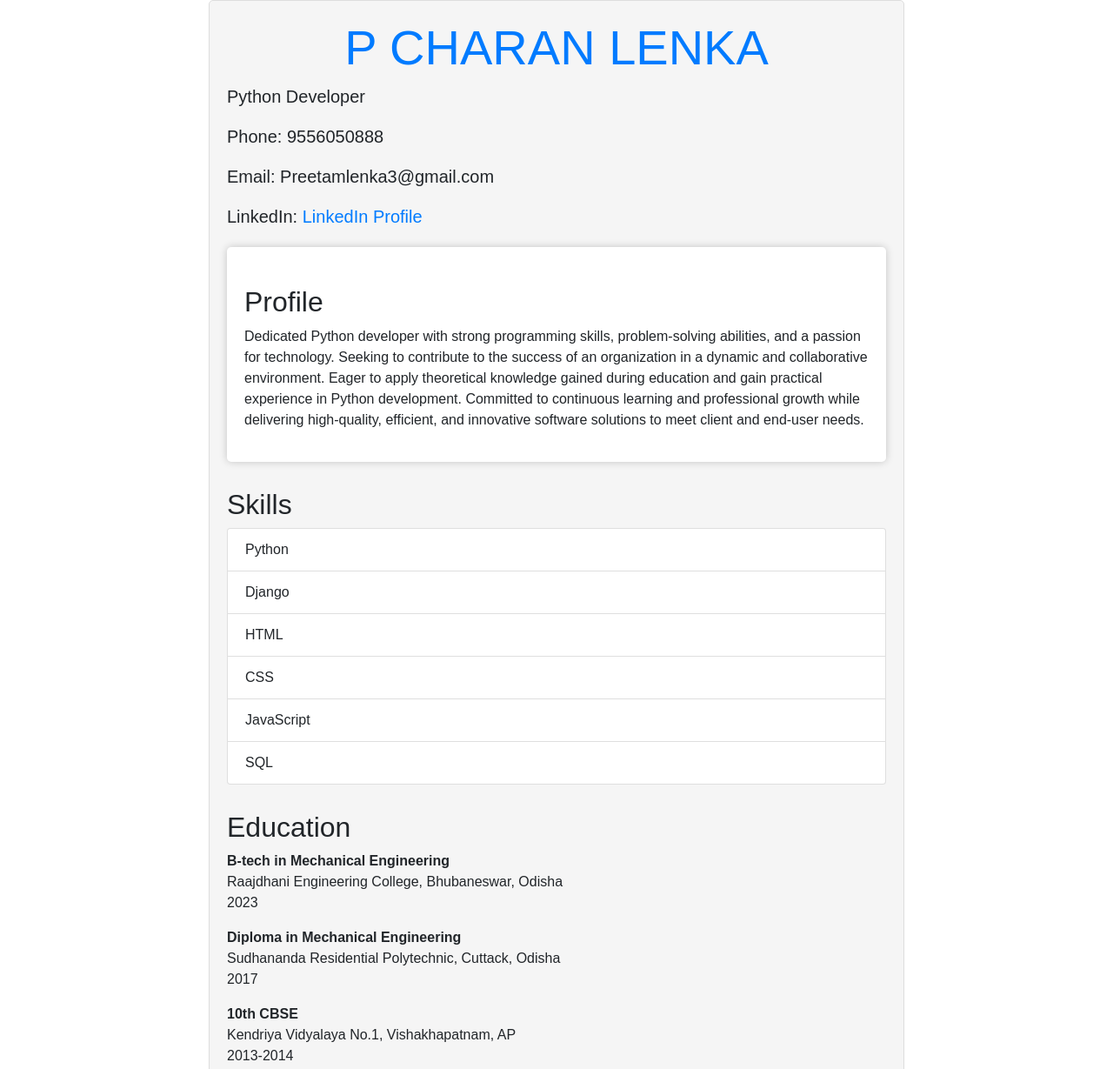
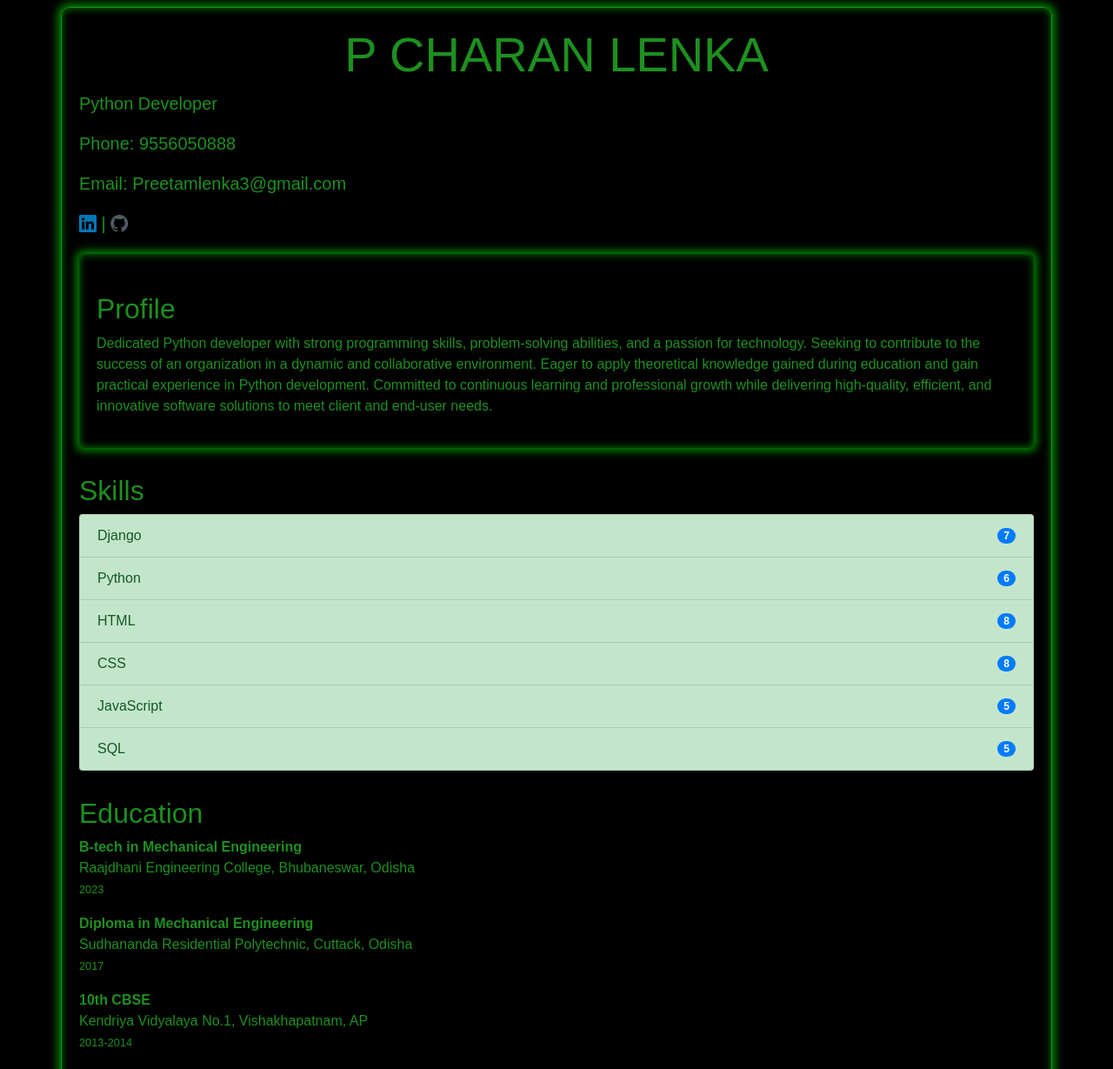
Before and after one commit to preetamlenka3/Simple-Portfolio, a plain HTML site: page Resume.html in a window 1280 px wide. Shown: the top 1229 px of the page at 87% size. Drawn offline with nearby package versions, Linux system fonts and the light colour scheme.

Commit message:
added more css and pages

```diff
--- a/Resume.html
+++ b/Resume.html
@@ -3,31 +3,43 @@
 <head>
   <!-- Include Bootstrap CSS -->
   <link rel="stylesheet" href="https://maxcdn.bootstrapcdn.com/bootstrap/4.5.2/css/bootstrap.min.css">
+  <link rel="stylesheet" href="https://cdn.jsdelivr.net/npm/bootstrap-icons@1.11.2/font/bootstrap-icons.min.css">
   <style>
     body {
       font-family: Arial, sans-serif;
+      background-color: black;
     }
+    .Box-o{
+    border-color: green;
+    box-shadow: 0 0 10px 0 green inset, 0 0 10px 4px green;
+    transition: all 150ms ease-in-out;
+    padding-top: 100px;
+    padding-bottom: 100px;
+    padding-right: 80px;
+    padding-left: 80px;
+  }
     .container {
-      max-width: 800px;
+      color:#1d901f;
+      max-width: auto;
       margin: 0 auto;
       padding: 20px;
-      border: 1px solid #ddd;
-      border-radius: 5px;
-      background-color: #f5f5f5; /* Background color */
+      border: 1px solid #1d901f;
+      border-radius: 10px;
+      background-color: transparent; /* Background color */
     }
     h1 {
       text-align: center;
-      color: #007BFF; /* Heading color */
+      color:#1d901f; /* Heading color */
     }
     .contact {
       font-size: 18px;
     }
     .profile {
       margin-top: 20px;
-      background-color: #fff; /* Background color for profile section */
+      background-color: transparent; /* Background color for profile section */
       padding: 20px;
       border-radius: 5px;
-      box-shadow: 0 0 10px rgba(0, 0, 0, 0.2); /* Box shadow for profile section */
+      /* box-shadow: 0 0 10px rgba(0, 0, 0, 0.2); Box shadow for profile section */
     }
     .skills, .education, .experience, .projects, .certifications {
       margin-top: 30px;
@@ -40,20 +52,48 @@
       0% { opacity: 0; transform: translateY(10px); }
       100% { opacity: 1; transform: translateY(0); }
     }
+    .linkedin{
+      color: #0077b5;
+    }
+    .github{
+      color: #4f5a65;
+    }
+    .email{
+      color: #1d901f;
+      text-decoration: none;
+    }
+    .call{
+      color: #1d901f;
+      text-decoration: none;
+    }
   </style>
 </head>
 <body>
-  <div class="container">
+  <h1 id="displayData"></h1>
+
+  <script src="script.js"></script>
+    <script>
+        // Fetch data from local storage
+        var storedData = localStorage.getItem('formData');
+        if (storedData) {
+            var parsedData = JSON.parse(storedData);
+            document.getElementById('displayData').innerHTML = `
+                <p><strong>Hello,</strong> ${parsedData.name}</p>
+            `;
+        }
+    </script>
+
+  <div class="Box-o container">
     <h1 class="display-4">P CHARAN LENKA</h1>
 
     <div class="contact animated">
       <p class="lead">Python Developer</p>
-      <p class="lead">Phone: 9556050888</p>
-      <p class="lead">Email: Preetamlenka3@gmail.com</p>
-      <p class="lead">LinkedIn: <a href="https://www.linkedin.com/in/preetamlenka/">LinkedIn Profile</a></p>
+      <p class="lead">Phone: <a class="call" href="tel:+919556050888">9556050888</a></p>
+      <p class="lead">Email: <a class="email" href="mailto:preetamlenka3@gmail.com?subject=Your-subject&message=Your-message">Preetamlenka3@gmail.com</a></p>
+      <p class="lead"><a href="https://www.linkedin.com/in/preetamlenka/"><i class="linkedin bi bi-linkedin"></i></a> | <a href="https://github.com/preetamlenka3"><i class="github bi bi-github"></i></a></p>
     </div>
 
-    <div class="profile animated">
+    <div class="Box-o profile animated">
       <h2 class="mt-4">Profile</h2>
       <p>Dedicated Python developer with strong programming skills, problem-solving abilities, and a passion for technology. Seeking to contribute to the success of an organization in a dynamic and collaborative environment. Eager to apply theoretical knowledge gained during education and gain practical experience in Python development. Committed to continuous learning and professional growth while delivering high-quality, efficient, and innovative software solutions to meet client and end-user needs.</p>
     </div>
@@ -61,20 +101,20 @@
     <div class="skills animated">
       <h2 class="mt-4">Skills</h2>
       <ul class="list-group">
-        <li class="list-group-item">Python</li>
-        <li class="list-group-item">Django</li>
-        <li class="list-group-item">HTML</li>
-        <li class="list-group-item">CSS</li>
-        <li class="list-group-item">JavaScript</li>
-        <li class="list-group-item">SQL</li>
+        <li class="list-group-item list-group-item-success d-flex justify-content-between align-items-center">Django <span class="badge badge-primary badge-pill">7</span></li>
+        <li class="list-group-item list-group-item-success d-flex justify-content-between align-items-center">Python <span class="badge badge-primary badge-pill">6</span></li>
+        <li class="list-group-item list-group-item-success d-flex justify-content-between align-items-center">HTML <span class="badge badge-primary badge-pill">8</span></li>
+        <li class="list-group-item list-group-item-success d-flex justify-content-between align-items-center">CSS <span class="badge badge-primary badge-pill">8</span></li>
+        <li class="list-group-item list-group-item-success d-flex justify-content-between align-items-center">JavaScript <span class="badge badge-primary badge-pill">5</span></li>
+        <li class="list-group-item list-group-item-success d-flex justify-content-between align-items-center">SQL <span class="badge badge-primary badge-pill">5</span></li>
       </ul>
     </div>
 
     <div class="education animated">
       <h2 class="mt-4">Education</h2>
-      <p><strong>B-tech in Mechanical Engineering</strong><br>Raajdhani Engineering College, Bhubaneswar, Odisha<br>2023</p>
-      <p><strong>Diploma in Mechanical Engineering</strong><br>Sudhananda Residential Polytechnic, Cuttack, Odisha<br>2017</p>
-      <p><strong>10th CBSE</strong><br>Kendriya Vidyalaya No.1, Vishakhapatnam, AP<br>2013-2014</p>
+      <p><strong>B-tech in Mechanical Engineering</strong><br>Raajdhani Engineering College, Bhubaneswar, Odisha<br><small>2023</small></p>
+      <p><strong>Diploma in Mechanical Engineering</strong><br>Sudhananda Residential Polytechnic, Cuttack, Odisha<br><small>2017</small></p>
+      <p><strong>10th CBSE</strong><br>Kendriya Vidyalaya No.1, Vishakhapatnam, AP<br><small>2013-2014</small></p>
     </div>
 
     <div class="projects animated">
@@ -87,8 +127,8 @@
 
     <div class="certifications animated">
       <h2 class="mt-4">Certifications</h2>
-      <p><strong>Python Full Stack Development</strong><br>Qspider, Bhubaneswar, Odisha<br>2023</p>
-      <p><strong>Web Development</strong><br>GMI PVT LTD, Vizag, AP<br>2016</p>
+      <p><strong>Python Full Stack Development</strong><br>Qspider, Bhubaneswar, Odisha<br><small>2023</small></p>
+      <p><strong>Web Development</strong><br>GMI PVT LTD, Vizag, AP<br><small>2016</small></p>
     </div>
   </div>
 
--- /dev/null
+++ b/script.js
@@ -0,0 +1,20 @@
+function submitForm() {
+    // Get form values
+    var name = document.getElementById('name').value;
+    var email = document.getElementById('email').value;
+
+    // Create an object with form data
+    var formData = {
+        name: name,
+        email: email
+    };
+
+    // Convert form data to JSON
+    var jsonData = JSON.stringify(formData);
+
+    // Save the JSON data in local storage
+    localStorage.setItem('formData', jsonData);
+
+    // Redirect to another page
+    window.location.href = 'Resume.html';
+}
--- a/style.css
+++ b/style.css
@@ -19,8 +19,8 @@ html, body {
     box-sizing: border-box;
     appearance: none;
     background-color: transparent;
-    border: 2px solid $red;
-    border-radius: 0.6em;
+    border: none;
+    border-radius: 4px;
     color: $red;
     cursor: pointer;
     display: flex;
@@ -29,7 +29,7 @@ html, body {
     font-weight: 400;
     line-height: 1;
     margin: 20px;
-    padding: 1.2em 2.8em;
+    padding: 10px;
     text-decoration: none;
     text-align: center;
     text-transform: uppercase;
@@ -50,9 +50,20 @@ html, body {
 
     &:hover {
       box-shadow: 0 0 10px 0 green inset, 0 0 10px 4px green;
-      color: white;
+      color: rgb(249, 242, 242);
     }
   }
+
+.Box-o{
+    border-color: green;
+    box-shadow: 0 0 10px 0 green inset, 0 0 10px 4px green;
+    transition: all 150ms ease-in-out;
+      padding-top: 100px;
+    padding-bottom: 100px;
+    padding-right: 80px;
+    padding-left: 80px;
+  }
+
 
   a{
     text-decoration: none;
@@ -63,3 +74,51 @@ html, body {
     color: #6df15c;
     font-family: 'Kenia', sans-serif;
   }
+
+
+
+/* Extra Style here */
+
+.container {
+  max-width: 600px;
+  margin: 20px auto;
+  padding: 10px;
+  border-radius: 10px;
+  box-shadow: 0 0 10px rgba(0, 0, 0, 0.1);
+}
+
+.container2 {
+  max-width: 600px;
+  margin: 20px auto;
+  padding: 10px;
+  border-radius: 10px;
+  box-shadow: 0 0 10px rgba(0, 0, 0, 0.1);
+  color: #6df15c;
+}
+
+form {
+  display: flex;
+  flex-direction: column;
+}
+
+label {
+  margin-bottom: 8px;
+  color: #6df15c;
+}
+
+input {
+  padding: 10px;
+  margin-bottom: 16px;
+  border: 1px solid #7e7e7e;
+  border-radius: 4px;
+  background-color: transparent;
+  color: #6df15c;
+}
+
+/* button {
+  color: #fff;
+  padding: 10px;
+  border: none;
+  border-radius: 4px;
+  cursor: pointer;
+} */
```
Also changed, not shown: details.html (added, +33 -0 lines), index.html (+17 -4 lines).
